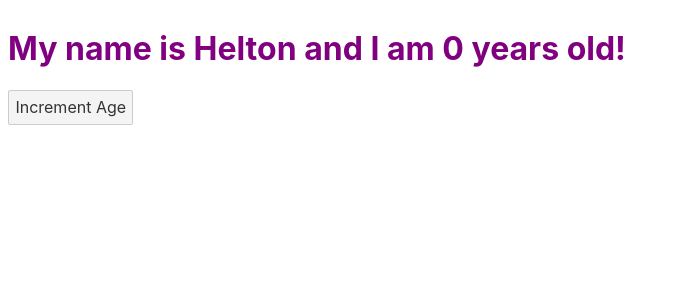
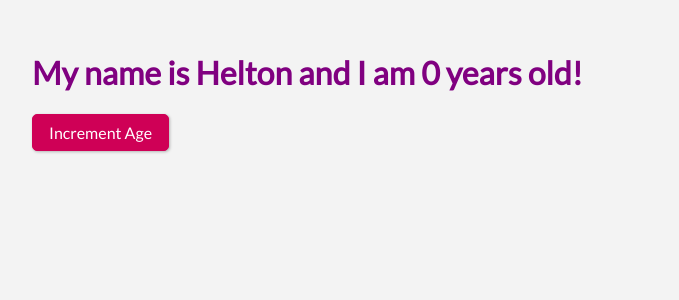
Before and after one commit to heltonricardo/estudo-svelte, a Svelte app: page / in a window 1280 px wide. Shown: the top 300 px of the page, without its empty margins (0-679 px from the left). Built offline with nearby package versions, Linux system fonts and the light colour scheme.

Commit message:
variavel reativa

```diff
--- a/public/global.css
+++ b/public/global.css
@@ -1,63 +1,38 @@
-html, body {
-	position: relative;
-	width: 100%;
-	height: 100%;
+@import url('https://fonts.googleapis.com/css?family=Lato|Roboto+Slab');
+
+* {
+  box-sizing: border-box;
+}
+
+html,
+body {
+  position: relative;
+  width: 100%;
+  height: 100%;
+  font-family: 'Lato', sans-serif;
 }
 
 body {
-	color: #333;
-	margin: 0;
-	padding: 8px;
-	box-sizing: border-box;
-	font-family: -apple-system, BlinkMacSystemFont, "Segoe UI", Roboto, Oxygen-Sans, Ubuntu, Cantarell, "Helvetica Neue", sans-serif;
-}
-
-a {
-	color: rgb(0,100,200);
-	text-decoration: none;
-}
-
-a:hover {
-	text-decoration: underline;
-}
-
-a:visited {
-	color: rgb(0,80,160);
-}
-
-label {
-	display: block;
-}
-
-input, button, select, textarea {
-	font-family: inherit;
-	font-size: inherit;
-	-webkit-padding: 0.4em 0;
-	padding: 0.4em;
-	margin: 0 0 0.5em 0;
-	box-sizing: border-box;
-	border: 1px solid #ccc;
-	border-radius: 2px;
-}
-
-input:disabled {
-	color: #ccc;
+  color: #333;
+  margin: 0;
+  padding: 2rem;
+  background: #f3f3f3;
 }
 
 button {
-	color: #333;
-	background-color: #f4f4f4;
-	outline: none;
+  font: inherit;
+  border: 1px solid #cf0056;
+  background: #cf0056;
+  padding: 0.5rem 1rem;
+  color: white;
+  border-radius: 5px;
+  box-shadow: 1px 1px 3px rgba(0, 0, 0, 0.26);
+  cursor: pointer;
 }
 
-button:disabled {
-	color: #999;
+button:hover,
+button:active {
+  background: #e40763;
+  border-color: #e40763;
+  box-shadow: 1px 1px 8px rgba(77, 51, 51, 0.26);
 }
-
-button:not(:disabled):active {
-	background-color: #ddd;
-}
-
-button:focus {
-	border-color: #666;
-}
```
